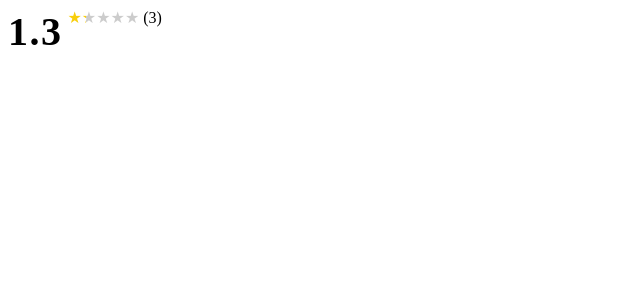
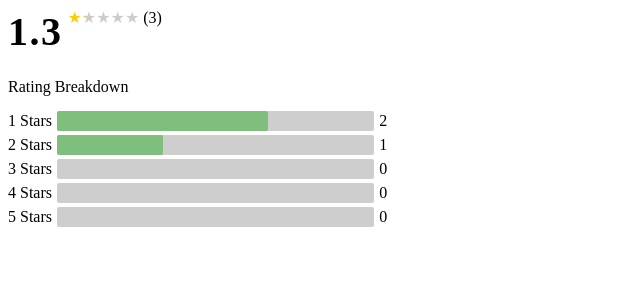
Before and after one commit to shelleychenn/Greenfield-Blazar, a React app: page / in a window 1280 px wide. Shown: the top 300 px of the page, without its empty margins (0-640 px from the left). Built offline with nearby package versions, Linux system fonts and the light colour scheme; the HTML template or start-up script is replaced by a standard one.

Commit message:
Create 5 bars to show rating distribution

```diff
--- /dev/null
+++ b/client/src/components/RatingsAndReviewsComponents/RatingBar.jsx
@@ -0,0 +1,13 @@
+import React from 'react';
+
+const RatingBar = ({ percentage }) => {
+  return (
+    <div className="rating-bar-container">
+      <div className="rating-bar-filler" style={{ width: `${percentage}%` }}>
+        <span></span>
+      </div>
+    </div>
+  );
+};
+
+export default RatingBar;
--- a/client/src/components/RatingsAndReviewsComponents/ReviewBreakdown.jsx
+++ b/client/src/components/RatingsAndReviewsComponents/ReviewBreakdown.jsx
@@ -1,10 +1,12 @@
 import React, { Component } from 'react';
 import RatingSummary from './RatingSummary.jsx';
+import RatingBar from './RatingBar.jsx';
 
 class ReviewBreakdown extends Component {
   constructor(props) {
     super(props);
     this.getAverageRating = this.getAverageRating.bind(this);
+    this.getRatingPercentage = this.getRatingPercentage.bind(this);
   }
 
   getAverageRating(ratings) {
@@ -16,7 +18,48 @@
     return Math.round((sum / counts) * 10) / 10;
   }
 
+  getRatingPercentage(targetStar, ratingData) {
+    let counts = {
+      totalRatingCount: Object.keys(ratingData).length,
+      targetStarCount: 0,
+      percentage: 0,
+    };
+
+    for (let key in ratingData) {
+      if (ratingData[key] === targetStar) {
+        counts.targetStarCount++;
+      }
+    }
+    counts.percentage =
+      (counts.targetStarCount / counts.totalRatingCount) * 100;
+    return counts;
+  }
+
   render() {
+    const ratingBars = () => {
+      let bars = [];
+      for (let i = 1; i <= 5; i++) {
+        bars.push(
+          <div className="review-rating-bars-bar">
+            <div className="review-rating-bars-bar-label">{i} Stars</div>
+            <RatingBar
+              percentage={
+                this.getRatingPercentage(i, this.props.reviewsMetaData.ratings)
+                  .percentage
+              }
+            />
+            {
+              this.getRatingPercentage(i, this.props.reviewsMetaData.ratings)
+                .targetStarCount
+            }
+          </div>
+        );
+      }
+      return bars;
+    };
+
+    let bars = ratingBars();
+
     return (
       <div className="review-breakdown">
         <RatingSummary
@@ -25,6 +68,12 @@
           )}
           reviewCounts={Object.keys(this.props.reviewsMetaData.ratings).length}
         />
+        <div className="review-rating-bars">
+          <p>Rating Breakdown</p>
+          {bars.map((bar) => {
+            return bar;
+          })}
+        </div>
       </div>
     );
   }
--- a/client/src/styles/reviews.rating.breakdown.scss
+++ b/client/src/styles/reviews.rating.breakdown.scss
@@ -1,5 +1,16 @@
+h1 {
+  margin-top: 0px;
+  font-size: 40px;
+  letter-spacing: 1.5px;
+}
+
+.review-breakdown {
+  width: 30%;
+}
+
 .rating-summary {
   overflow: auto;
+  margin-bottom: -20px;
 }
 
 .rating-average {
@@ -7,12 +18,31 @@
   margin-right: 5px;
 }
 
-h1 {
-  margin-top: 0px;
-  font-size: 40px;
-  letter-spacing: 1.5px;
-}
-
 .rating-average-stars {
   float: left;
 }
+
+.rating-bar-container {
+  height: 20px;
+  width: 100%;
+  background-color: #cecece;
+  border-radius: 2px;
+  margin-bottom: 5px;
+  margin-top: -1px;
+  margin-left: 5px;
+  margin-right: 5px;
+}
+
+.review-rating-bars-bar {
+  display: flex;
+}
+
+.rating-bar-filler {
+  height: 100%;
+  background-color: #60b960ba;
+  border-radius: inherit;
+}
+
+.review-rating-bars-bar-label {
+  white-space: nowrap;
+}
```
